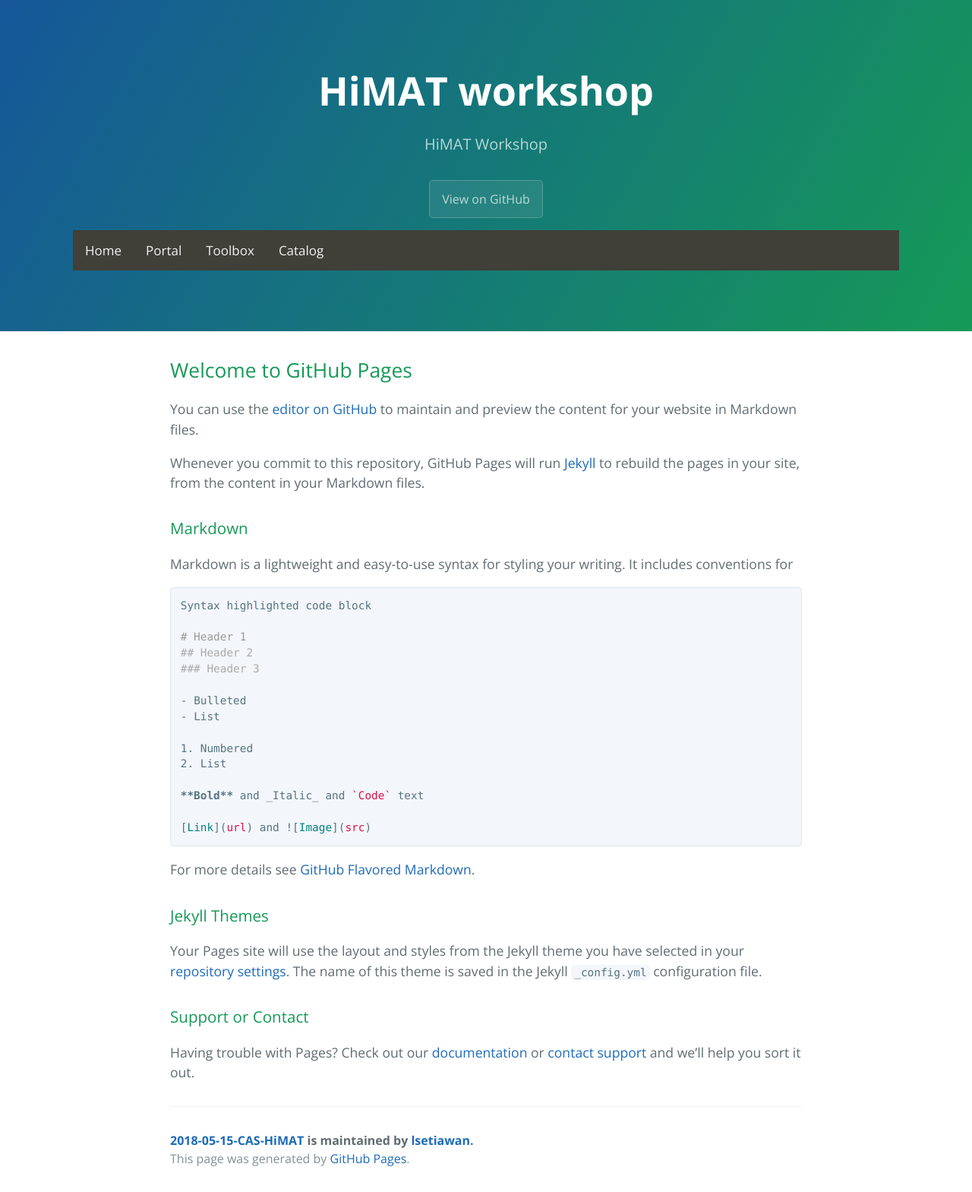
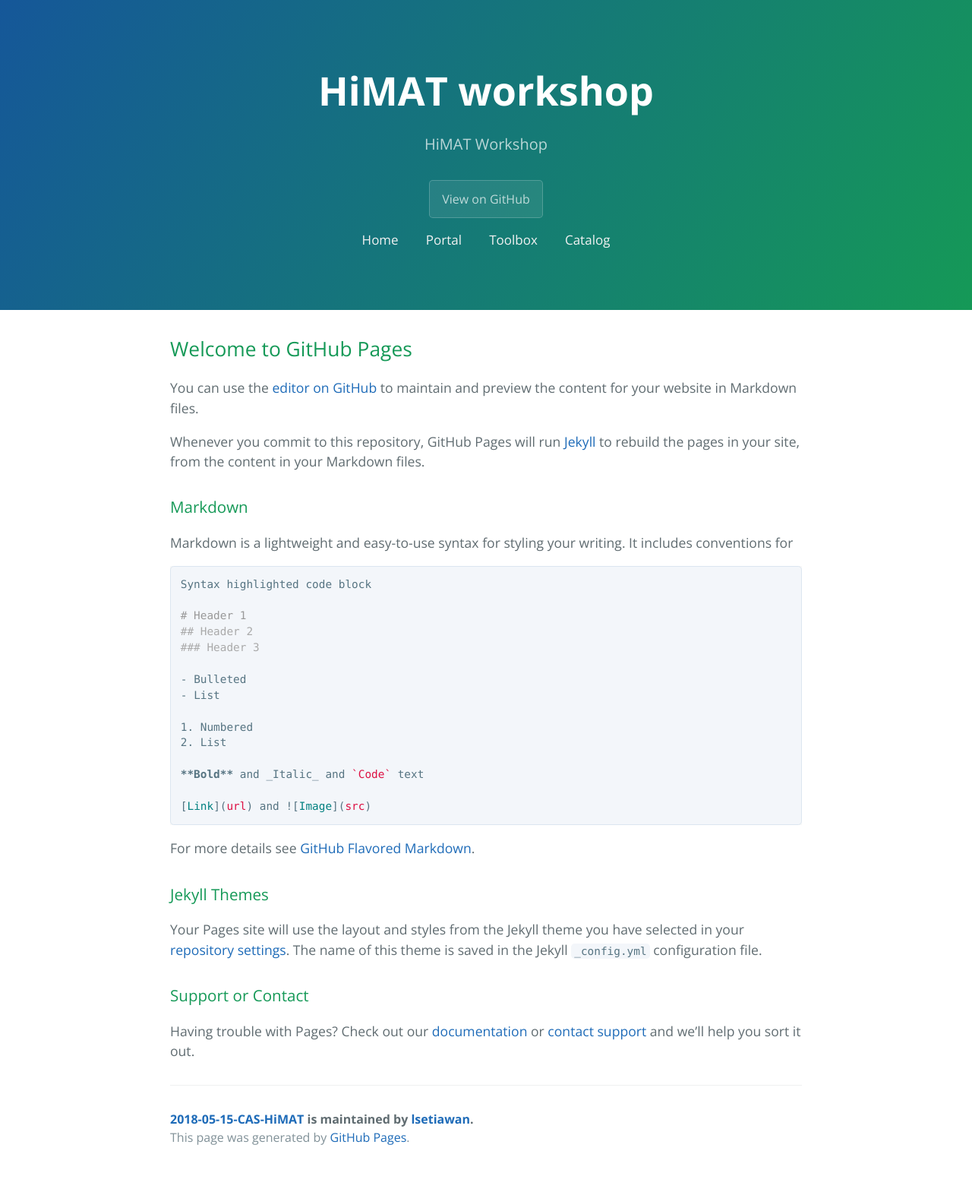
Before and after one commit to lsetiawan/2018-05-15-CAS-HiMAT, a Jekyll site: the page built from README.md, in a window 1280 px wide. Shown: the whole page at 76% size. Built offline with Jekyll 4.4.1, drawn with Linux system fonts in a browser that asks for light colours; our own code applies the rules of GitHub Pages for plain Markdown files; after the commit the page ends 1541 px from its top, so only the background shows below that.

Commit message:
Update style.scss

```diff
--- a/assets/css/style.scss
+++ b/assets/css/style.scss
@@ -5,13 +5,11 @@
 
 /* below for navbar */
 .topnav {
-    background-color: #403f38;
     overflow: hidden;
 }
 
 /* Style the links inside the navigation bar */
 .topnav a {
-    float: left;
     color: #f2f2f2;
     text-align: center;
     padding: 14px 16px;
```
